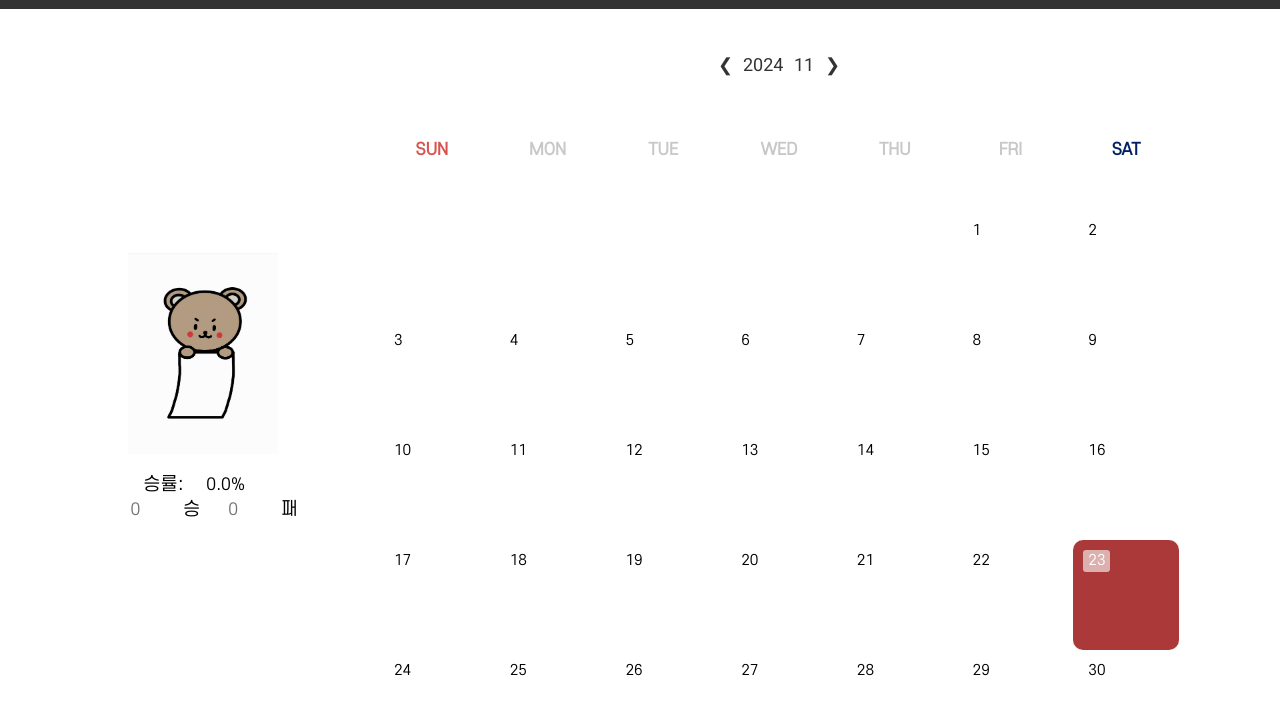
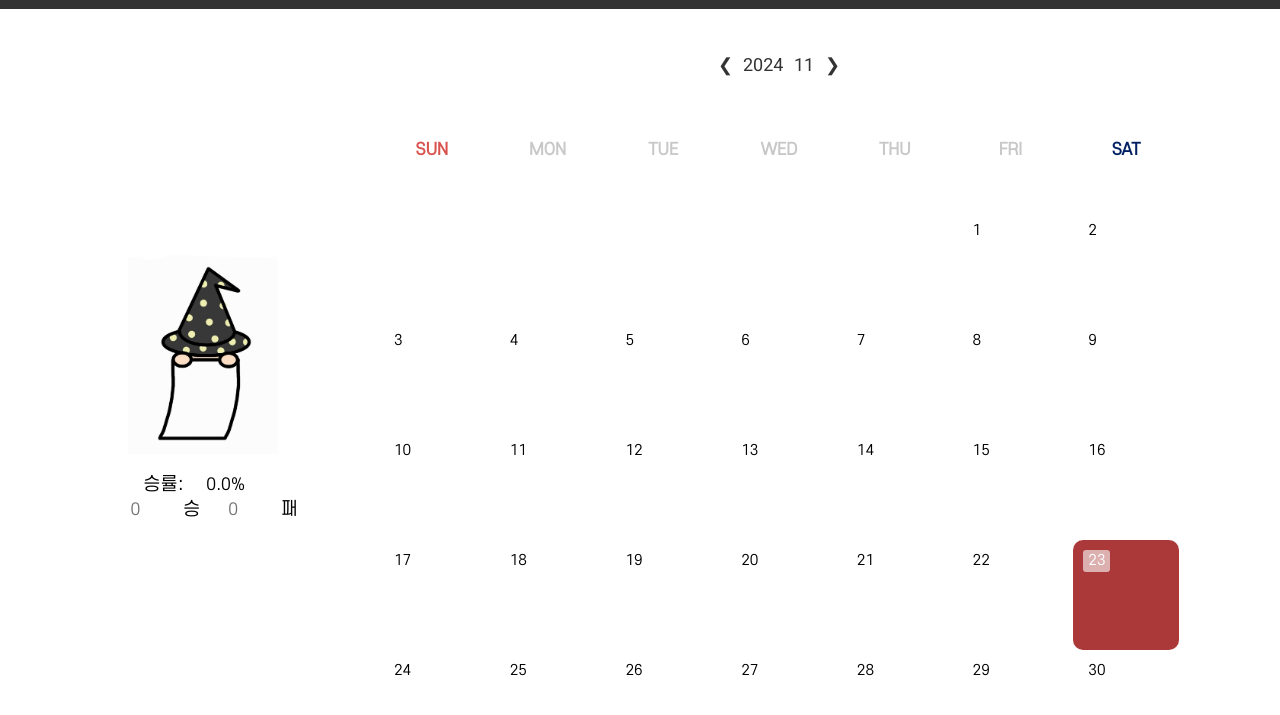
Before and after one commit to jangsh7/YYJ, a website: page main.html in a window 1280 px wide. Shown: the part 105-820 px from the top of the page. Drawn offline with Linux system fonts and the light colour scheme.

Commit message:
example_capture

```diff
--- a/main.html
+++ b/main.html
@@ -262,7 +262,7 @@
 
     <div class="container">
         <div class="image-space">
-            <img src="images/DOOSANbears.jpg" alt="달력 이미지" width="150">
+            <img src="images/KTwiz.jpg" alt="달력 이미지" width="150">
 
             <div class="stats-section">
                 <div>
```
